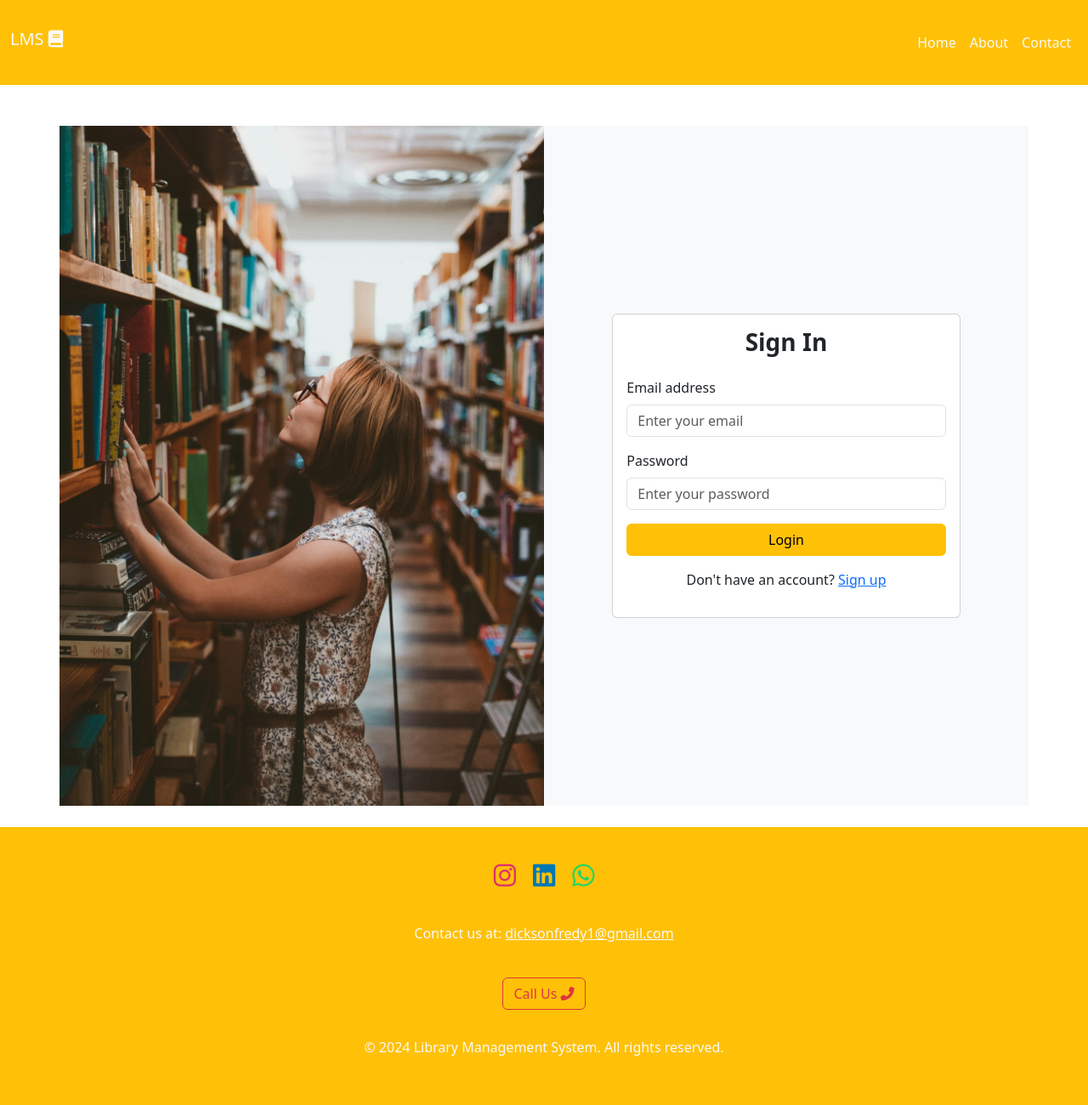
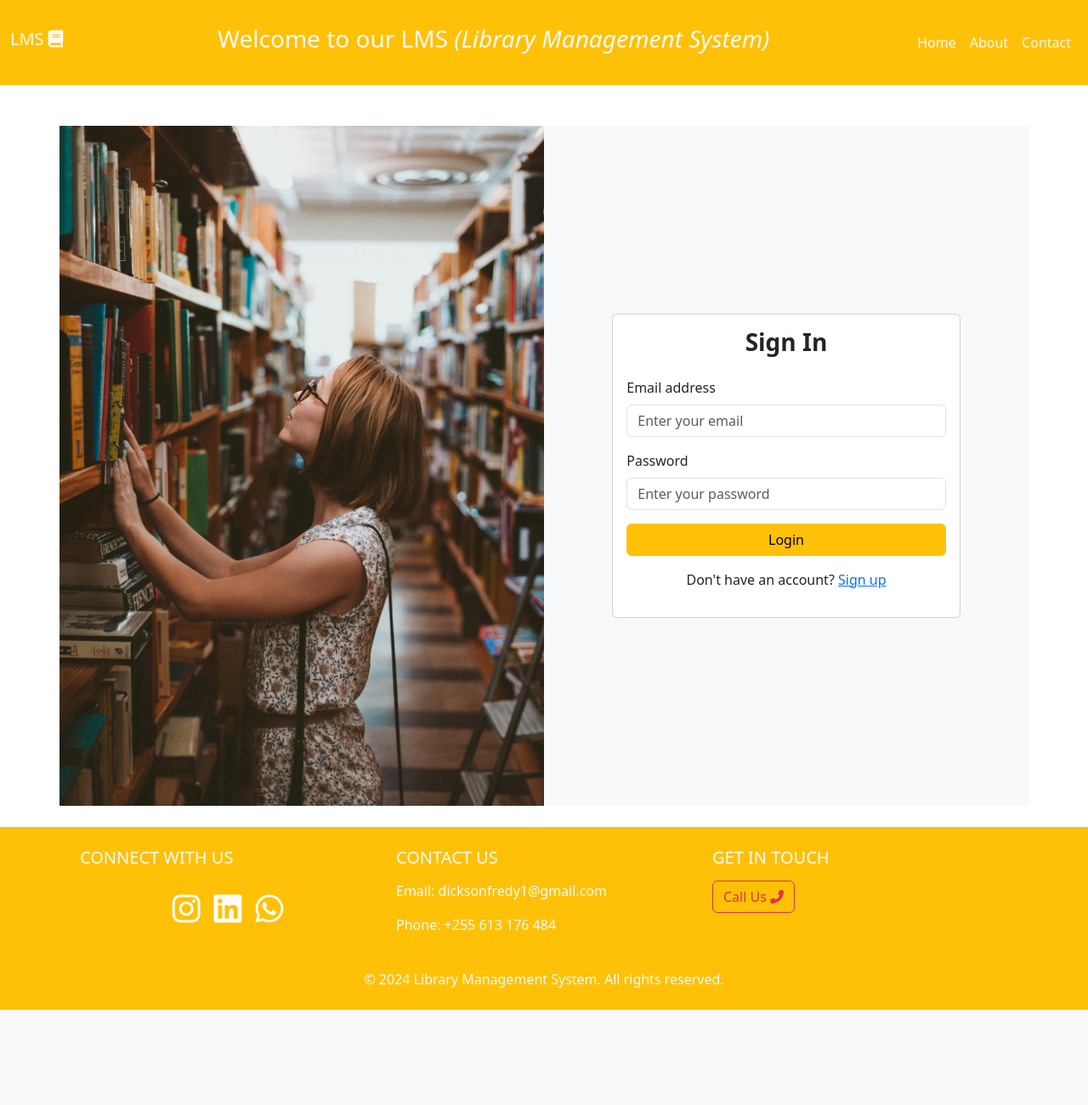
Before and after one commit to Ferlsafer/LMS, a Django app: page / in a window 1280 px wide. Shown: the whole page at 85% size. After the commit the page ends 1188 px from the top, so only its background shows below. Run offline with Django 5.2, Linux system fonts and the light colour scheme.

Commit message:
Adding more styles

```diff
--- a/LMS/library/static/css/styles.css
+++ b/LMS/library/static/css/styles.css
@@ -88,3 +88,30 @@
 .contact-section .btn-primary:hover {
   background-color: #0056b3; /* Darker shade on hover */
 }
+.social-icon {
+  color: white; /* Default icon color */
+  transition: color 0.3s ease; /* Smooth color transition */
+}
+
+.social-icon:hover {
+  color: #ccc; /* Change to a lighter color on hover */
+}
+
+footer h5 {
+  margin-bottom: 15px; /* Space between heading and content */
+}
+
+.social-icon:hover {
+  color: #ccc; /* Change to a lighter color on hover */
+}
+
+footer h5 {
+  margin-bottom: 15px; /* Space between heading and content */
+}
+footer a {
+  text-decoration: none; /* Remove underline from all links in the footer */
+}
+
+footer a:hover {
+  text-decoration: underline; /* Optional: Add underline on hover for better user interaction */
+}
--- a/LMS/library/templates/base.html
+++ b/LMS/library/templates/base.html
@@ -13,10 +13,13 @@
 
 <nav class="navbar navbar-expand-lg navbar-light bg-warning sticky-top custom-navbar">
     <div class="container-fluid">
-        <a class="navbar-brand text-light h2 font-weight-bold" href="#">
+        <a class="navbar-brand text-light h2 font-weight-bold" href="{% url 'home' %}">
             LMS
             <i class="fas fa-book"></i>
         </a>
+        <div class="container-fluid text-light d-flex justify-content-center">
+            <h3>Welcome to our LMS <i>(Library Management System)</i></h3>
+        </div>
         <button class="navbar-toggler" type="button" data-bs-toggle="collapse" data-bs-target="#navbarNav" aria-controls="navbarNav" aria-expanded="false" aria-label="Toggle navigation">
             <span class="navbar-toggler-icon"></span>
         </button>
@@ -45,35 +48,41 @@
 <!-- Footer Section -->
 <footer class="text-center text-lg-start bg-warning text-light">
     <div class="container p-4">
-        <section class="mb-4">
+        <div class="row">
+            <!-- Left Column: Social Media Links -->
+            <div class="col-md-4 mb-4">
+                <h5 class="text-uppercase">Connect with us</h5>
                 <div class="d-flex justify-content-center">
-                <a href="https://www.instagram.com" class="social-icon instagram" target="_blank">
-                    <i class="fab fa-instagram"></i>
+                    <a href="https://www.instagram.com" class="social-icon instagram mx-2" target="_blank">
+                        <i class="fab fa-instagram fa-lg"></i>
                     </a>
-                <a href="https://www.linkedin.com" class="social-icon linkedin" target="_blank">
-                    <i class="fab fa-linkedin"></i>
+                    <a href="https://www.linkedin.com" class="social-icon linkedin mx-2" target="_blank">
+                        <i class="fab fa-linkedin fa-lg"></i>
                     </a>
-                <a href="https://wa.me/your-whatsapp-number" class="social-icon whatsapp" target="_blank">
-                    <i class="fab fa-whatsapp"></i>
+                    <a href="https://wa.me/your-whatsapp-number" class="social-icon whatsapp mx-2" target="_blank">
+                        <i class="fab fa-whatsapp fa-lg"></i>
                     </a>
                 </div>
-        </section>
-        <section class="mb-4">
-            <div class="d-flex justify-content-center">
-                <p>Contact us at: <a href="mailto:info@yourcompany.com" class="text-light">dicksonfredy1@gmail.com</a></p>
             </div>
-        </section>
-        <section class="text-center">
+
+            <!-- Center Column: Contact Information -->
+            <div class="col-md-4 mb-4">
+                <h5 class="text-uppercase">Contact Us</h5>
+                <p>Email: <a href="mailto:dicksonfredy1@gmail.com" class="text-light">dicksonfredy1@gmail.com</a></p>
+                <p>Phone: <a href="tel:+255613176484" class="text-light">+255 613 176 484</a></p>
+            </div>
+
+            <!-- Right Column: Call to Action and Copyright -->
+            <div class="col-md-4 mb-4">
+                <h5 class="text-uppercase">Get in Touch</h5>
                 <p>
                     <a href="tel:+255613176484" class="btn btn-outline-danger">
-                    Call Us
-                    <i class="fas fa-phone-alt"></i>
+                        Call Us <i class="fas fa-phone-alt"></i>
                     </a>
                 </p>
-        </section>
-        <section class="text-center p-3">
-            <p>© 2024 Library Management System. All rights reserved.</p>
-        </section>
+            </div>
+            <p class="mb-0 text-center">© 2024 Library Management System. All rights reserved.</p>
+        </div>
     </div>
 </footer>
 
```
Lines whose indentation alone changed are shown as unchanged.
